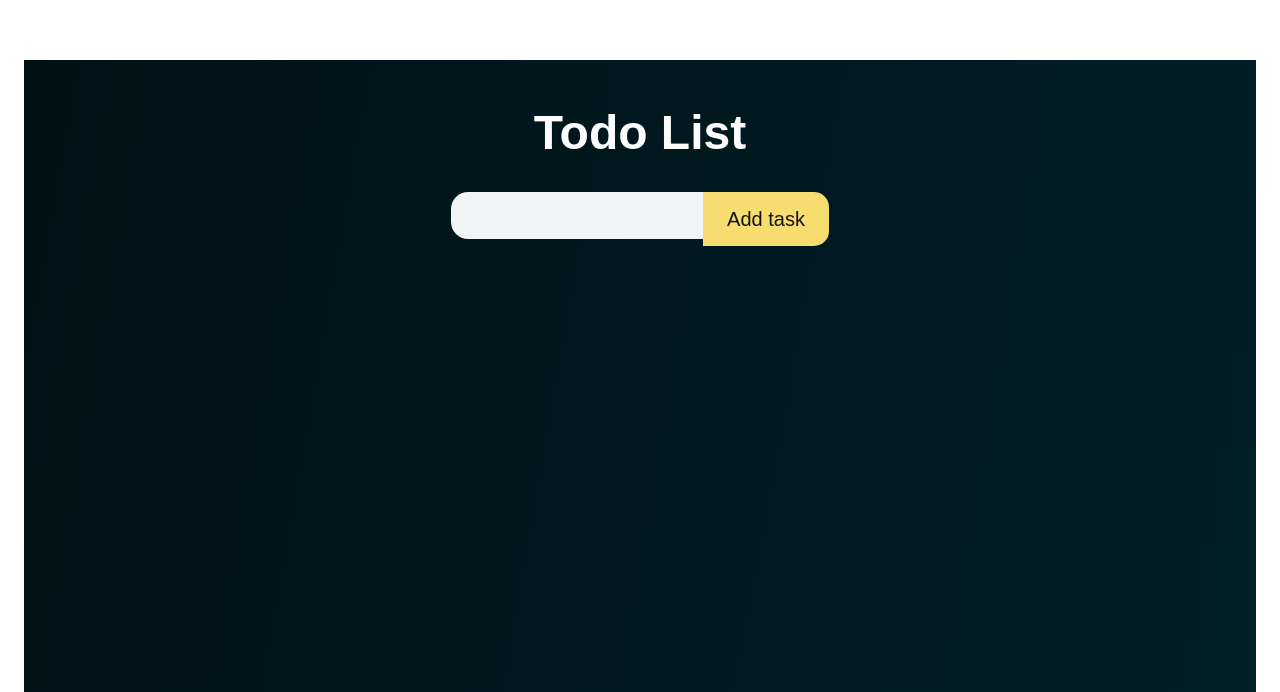
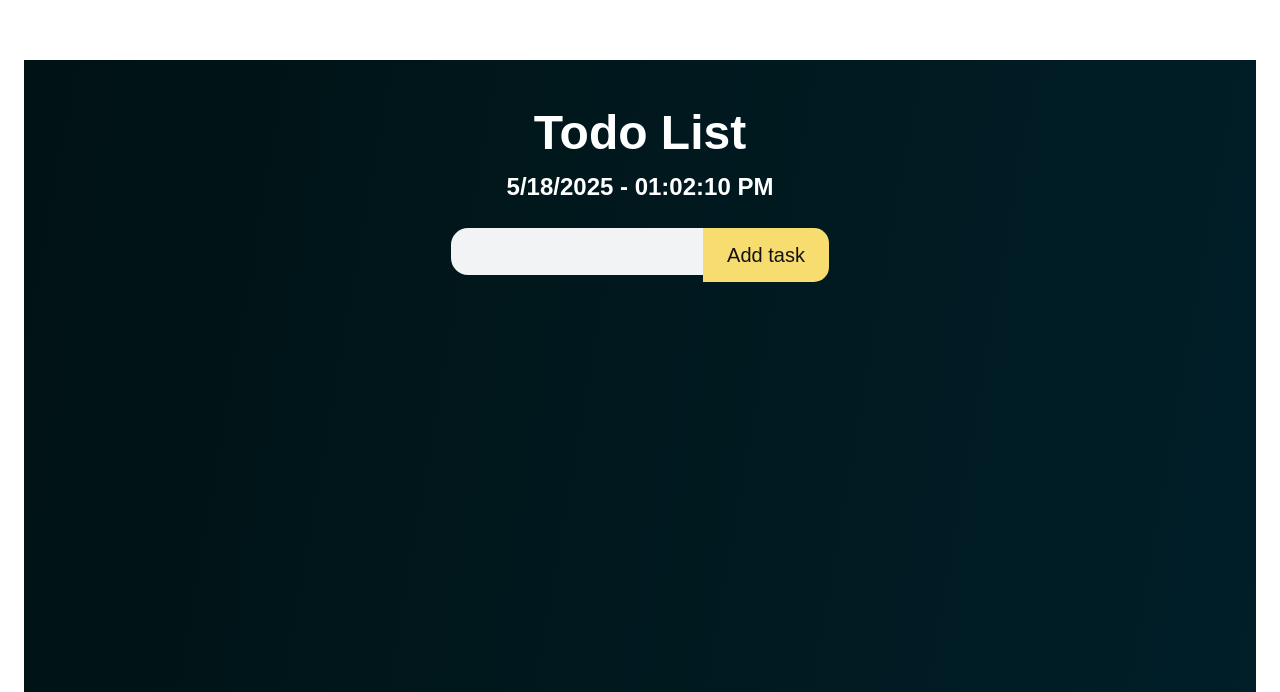
Before and after one commit to Rishisingh96/React-Js-App, a React (Vite) app: page / in a window 1280 px wide. Shown: the part 108-800 px from the top of the page. Built offline with nearby package versions, Linux system fonts and the light colour scheme.

Commit message:
Delete and Clock make

```diff
--- a/src/App.jsx
+++ b/src/App.jsx
@@ -11,6 +11,7 @@ import './components/EV.css';
 import "./components/Netflix.module.css";
 import { Todo } from './components/projects/Todo/Todo';
 import { Index } from "./components/Index";
+import { Help } from './components/projects/Todo/Help';
 
 // import { ToggleSwitch } from './components/projects/ToggleSwitch/ToggleSwitch';
 // import "./components/Netflix.css";
@@ -30,6 +31,7 @@ export const App = () => {
         {/* <ToggleSwitch /> */}
         <Todo />
         {/* <Index /> */}
+        {/* <Help /> */}
       </section>
   );
 };
--- /dev/null
+++ b/src/components/projects/Todo/Clock.jsx
@@ -0,0 +1,77 @@
+
+ import { useState, useEffect } from "react";
+
+ export const Clock = () =>{
+
+ //Simple Date and Time Implementation
+  //todo Date and Time
+//   const now = new Date();
+//   const formattedDate = now.toLocaleDateString();
+
+//   const formattedTime = now.toLocaleTimeString([], {
+//     hour: "2-digit",
+//     minute: "2-digit",
+//     second: "2-digit",
+//     hour12: true, // This ensures AM/PM is shown
+//   });
+
+
+
+//   const getDateTime = () =>{
+//     const now = new Date();
+//   const formattedDate = now.toLocaleDateString();
+
+//   const formattedTime = now.toLocaleTimeString([], {
+//     hour: "2-digit",
+//     minute: "2-digit",
+//     second: "2-digit",
+//     hour12: true, // This ensures AM/PM is shown
+//   });
+//   }
+
+// console.log("Todo component rendered");
+
+
+
+//Implement SetInterval to update the time every second
+
+//  const interval =  setInterval(() => {
+//      const now = new Date();
+//   const formattedDate = now.toLocaleDateString();
+
+//   const formattedTime = now.toLocaleTimeString([], {
+//     hour: "2-digit",
+//     minute: "2-digit",
+//     second: "2-digit",
+//     hour12: true, // This ensures AM/PM is shown
+//   });
+
+//   setDateTime(`${formattedDate} - ${formattedTime}`);
+//   }, 1000);
+
+
+//We will use the useEffect hook to update the date and time every second
+
+//   const [dateTime, setDateTime] = useState("");
+
+const [dateTime, setDateTime] = useState("");
+  useEffect(() => {
+    const interval = setInterval(() => {
+      const now = new Date();
+      const formattedDate = now.toLocaleDateString();
+
+      const formattedTime = now.toLocaleTimeString([], {
+        hour: "2-digit",
+        minute: "2-digit",
+        second: "2-digit",
+        hour12: true, // This ensures AM/PM is shown
+      });
+
+      setDateTime(`${formattedDate} - ${formattedTime}`);
+    }, 1000);
+
+    return () => clearInterval(interval); // Cleanup the interval on component unmount
+  }, []);
+
+  return <h3 className="date-time">{dateTime}</h3>;
+};
--- /dev/null
+++ b/src/components/projects/Todo/Delete.jsx
@@ -0,0 +1,4 @@
+
+export const Delete = () =>{
+
+}
--- a/src/components/projects/Todo/Help.jsx
+++ b/src/components/projects/Todo/Help.jsx
@@ -0,0 +1,37 @@
+import "./Todo.css";
+
+export const Help = () => {
+    // const [task, setTask] = useState([]);
+  //* Use Case 1: Copying Arrays
+//   const numbers = [1, 2, 3];
+//   // const copiedNumbers = numbers;
+//   const copiedNumbers = [...numbers];
+//   copiedNumbers[1] = 5;
+
+//   console.log("numbers", numbers);
+//   console.log("copiedNumbers", copiedNumbers);
+
+  //*  Use Case 2: Concatenating Arrays
+//   const arr1 = [1, 2, 3];
+//   const arr2 = [4, 5, 6];
+//   const combinedArray = [...arr1, ...arr2];
+//   console.log(combinedArray);
+
+  //*   Use Case 3: Adding Elements to an Array
+//   const arr = [1, 2, 3];
+//   const newArr = [...arr, 4, 5, 6, 7];
+//   console.log(newArr);
+
+  //*   Use Case 4: Spreading Object Properties
+  //?   Write a JavaScript function that takes an object representing a person with name and age properties. The function should use the spread operator (...) to create a new object where the age property of the person is incremented by 1.
+
+  const person = { name: "John", age: 30 };
+  const updatedPerson = { ...person, age: person.age + 1 };
+  console.log(updatedPerson);
+
+//   return <section className="todo-container"><li>{JSON.stringify(updatedPerson)}</li></section>;
+  return <section className="todo-container">
+    <li>Name : {updatedPerson.name}</li>
+    <li>Age : {updatedPerson.age}</li>
+    </section>;
+};
--- a/src/components/projects/Todo/Todo.css
+++ b/src/components/projects/Todo/Todo.css
@@ -43,6 +43,7 @@ section h1 {
 
 .date-time {
   font-size: 2.4rem;
+  color:#fff;
   text-align: center;
 }
 
--- a/src/components/projects/Todo/Todo.jsx
+++ b/src/components/projects/Todo/Todo.jsx
@@ -1,26 +1,31 @@
-import { useState } from "react";
+import { useEffect, useState } from "react";
 import { IoMdCheckmarkCircle } from "react-icons/io";
 import { MdDeleteForever } from "react-icons/md";
+import { Clock } from "./Clock"; // Importing the Clock component
 
 import "./Todo.css";
-export const Todo = () =>{
+export const Todo = () => {
   const [inputValue, setInputValue] = useState("");
   const [task, setTask] = useState([]);
+  const [dateTime, setDateTime] = useState("");
+  const [inputDelete , setInputDelete] = useState("");
 
 
-    const handleInputChange = (value) =>{
+
+  const handleInputChange = (value) => {
     setInputValue(value);
   };
 
-    const handleFormSubmit = (event) =>{
+  // This function is called when the form is submitted
+  const handleFormSubmit = (event) => {
     event.preventDefault(event);
 
     // Prevent form submission if input is empty
     // This is to avoid adding empty tasks
-        if(!inputValue) return;
+    if (!inputValue) return;
 
     // Check if the task already exists
-        if(task.includes(inputValue)) {
+    if (task.includes(inputValue)) {
       setInputValue("");
       return;
     }
@@ -35,18 +40,60 @@ export const Todo = () =>{
     setInputValue("");
   };
 
+
+
+// Using useEffect to update the date and time every second
+//   useEffect(() => {
+//     const interval = setInterval(() => {
+//       const now = new Date();
+//       const formattedDate = now.toLocaleDateString();
+
+//       const formattedTime = now.toLocaleTimeString([], {
+//         hour: "2-digit",
+//         minute: "2-digit",
+//         second: "2-digit",
+//         hour12: true, // This ensures AM/PM is shown
+//       });
+
+//       setDateTime(`${formattedDate} - ${formattedTime}`);
+//     }, 1000);
+
+//     return () => clearInterval(interval); // Cleanup the interval on component unmount
+//   }, []);
+
+
+  // Function to delete a task
+  const deleteTask = (value) => {
+    // Filter out the task that matches the value to be deleted
+    const updatedTasks = task.filter((curTask) => curTask !== value);
+
+    // Update the task state with the filtered tasks
+    setTask(updatedTasks);
+
+    // Clear the input field after deleting a task
+    setInputValue("");
+
+  };
+
   return (
     // Using a section tag to wrap the todo list
     <section className="todo-container">
       <header>
         <h1>Todo List</h1>
+        <h3 className="date-time">
+          {/* {formattedDate} - {formattedTime} */}
+         {/* {dateTime} */}
+         <Clock />
+        </h3>
       </header>
 
       {/* Form section for adding new tasks */}
       <section className="form">
         <form onSubmit={handleFormSubmit}>
           <div>
-                        <input type="text" className="todo-input"
+            <input
+              type="text"
+              className="todo-input"
               autoComplete="off"
               value={inputValue}
               // first function is used to prevent the default form submission behavior
@@ -54,7 +101,10 @@ export const Todo = () =>{
             />
           </div>
           <div>
-                        <button type="submit" className="todo-btn"> Add task</button>
+            <button type="submit" className="todo-btn">
+              {" "}
+              Add task
+            </button>
           </div>
         </form>
       </section>
@@ -62,18 +112,23 @@ export const Todo = () =>{
       {/* Section to display the list of tasks */}
       <section className="myUnOrdList">
         <ul>
-                    {task.map((curTask, index) =>{
-                        return(
+          {task.map((curTask, index) => {
+            return (
               <li key={index} className="todo-item">
                 <span>{curTask}</span>
                 <button className="check-btn">
                   <IoMdCheckmarkCircle />
                 </button>
-                                <button className="delete-btn">
+                <button
+                className="delete-btn"
+                value = {inputDelete}
+                onClick={() => deleteTask(curTask)}
+
+                >
                   <MdDeleteForever />
                 </button>
               </li>
-                        )
+            );
           })}
         </ul>
       </section>
```
Lines whose indentation alone changed are shown as unchanged.
